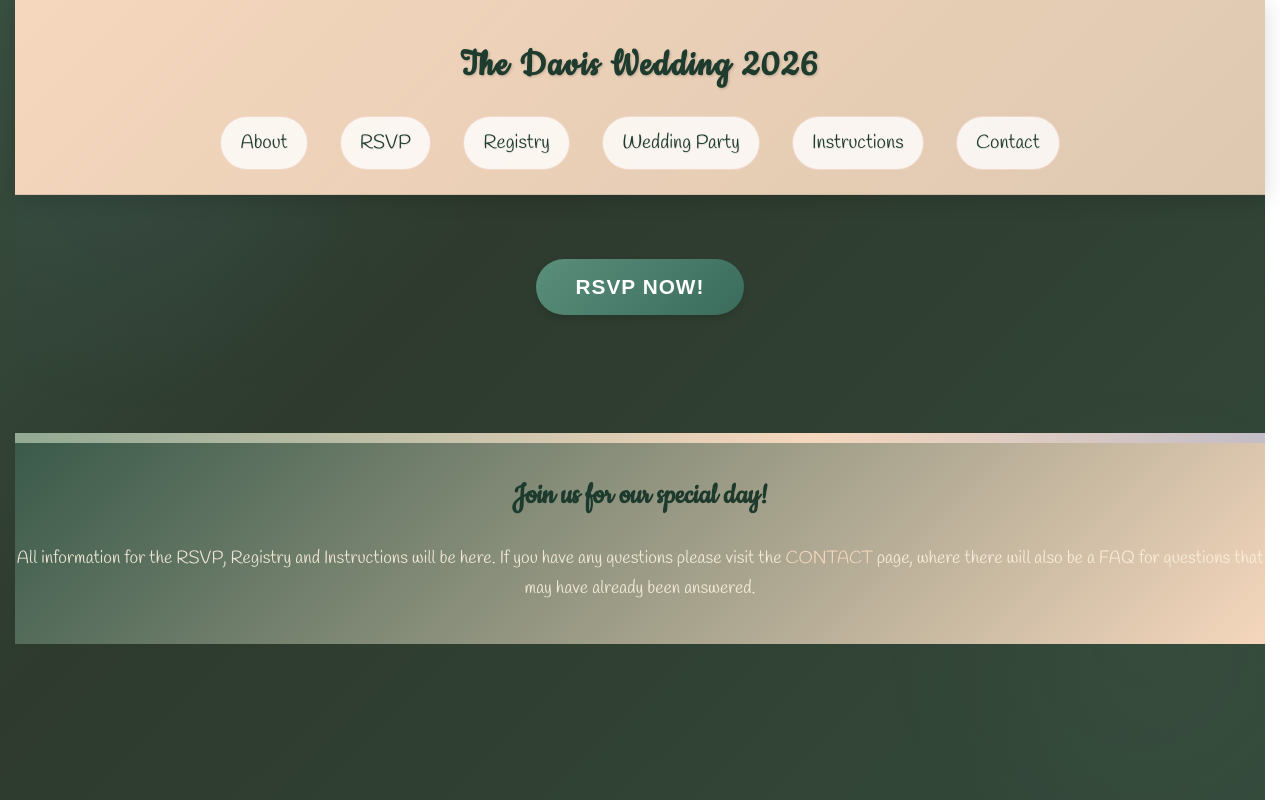
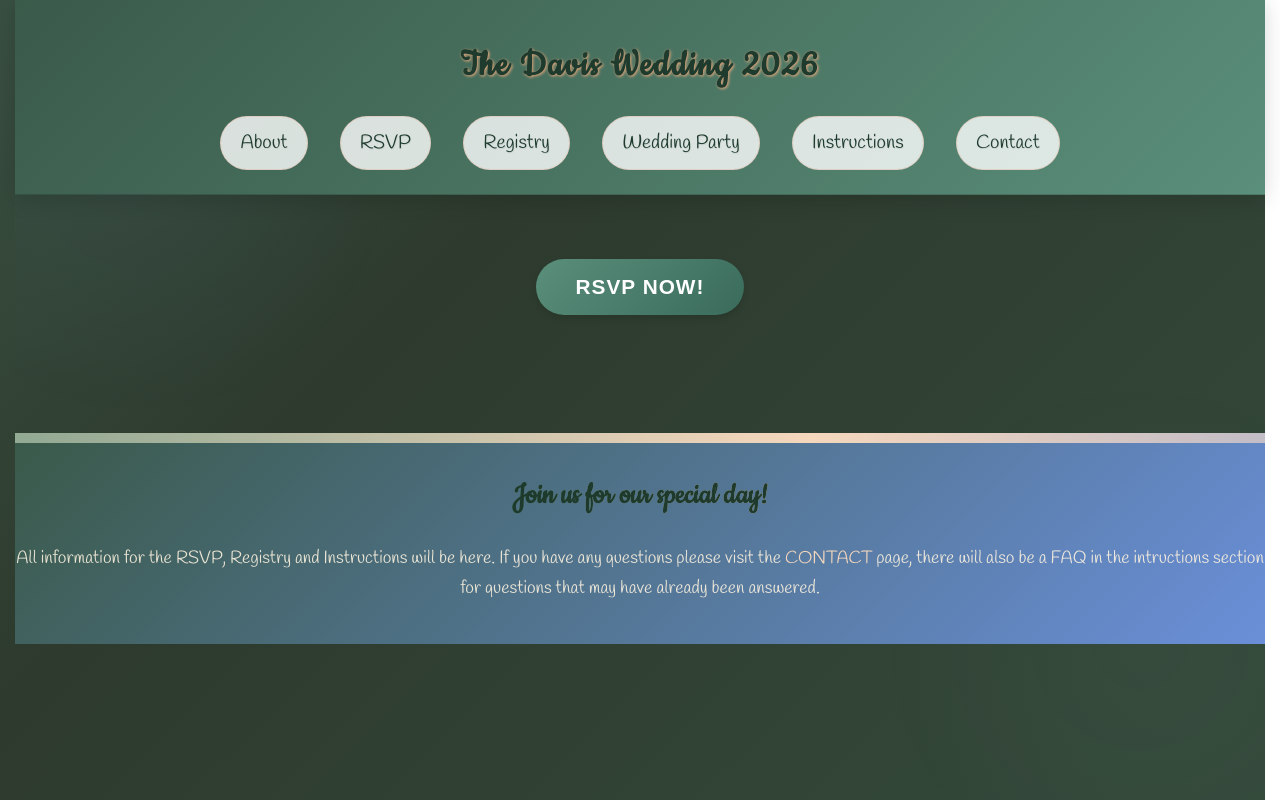
Before and after one commit to Tysonad64/daviswedding2026, a plain HTML site: page index.html in a window 1280 px wide. Drawn offline with Linux system fonts and the light colour scheme; a web font is replaced by a local one.

Commit message:
fixed-styling-home

```diff
--- a/index.html
+++ b/index.html
@@ -47,7 +47,7 @@
         <!-- add links to socials -->
         <div class="special">
             <h3 id="h3spec">Join us for our special day!</h3>
-            <p id="specialPara">All information for the RSVP, Registry and Instructions will be here. If you have any questions please visit the <a href="contact.html" id="contact">CONTACT</a> page, where there will also be a FAQ for questions that may have already been answered.</p>
+            <p id="specialPara">All information for the RSVP, Registry and Instructions will be here. If you have any questions please visit the <a href="contact.html" id="contact">CONTACT</a> page, there will also be a FAQ  in the intructions section for questions that may have already been answered.</p>
 
         </div>
 
--- a/styles.css
+++ b/styles.css
@@ -50,7 +50,7 @@ body {
   font-family: 'Pompiere', 'Handlee', cursive, sans-serif;
   line-height: 1.7;
   color: var(--dark-gray);
-  background: linear-gradient(-45deg, #3a5a4a, #2d3a2d, #5a8f7b, #e8a87c);
+  background: linear-gradient(-45deg, #3a5a4a, #2d3a2d, #5a8f7b, var(--light-peach));
   background-size: 400% 400%;
   min-height: 100vh;
   display: flex;
@@ -248,7 +248,7 @@ main {
 
 /* Header & Navigation */
 header {
-  background: linear-gradient(135deg, var(--light-peach), rgba(232, 208, 184, 0.95));
+  background: linear-gradient(135deg, var(--medium-green), var(--sage-green));
   box-shadow: 0 4px 20px rgba(0, 0, 0, 0.15);
   padding: 1.5rem 0;
   position: sticky;
@@ -305,7 +305,7 @@ header nav a.active::before {
 
 header.shrink {
   padding: 0.5rem 0;
-  background: rgba(232, 208, 184, 0.98);
+  background: linear-gradient(135deg, var(--medium-green), var(--sage-green));
   backdrop-filter: blur(5px);
 }
 
@@ -385,7 +385,7 @@ body.home-page nav a {
 /* Title styling */
 #title {
   color: var(--dark-green);
-  text-shadow: 1px 1px 3px rgba(0, 0, 0, 0.2);
+  text-shadow: 1px 1px 3px var(--peach);
   margin: 0.5rem 0 0.5rem;
   padding: 0.5rem 0;
   position: relative;
@@ -498,7 +498,7 @@ textarea {
 
 /* Footer */
 footer {
-  background: linear-gradient(135deg, #3a5a4a, #f5d7bd);
+  background: linear-gradient(135deg, #3a5a4a, var(--soft-blue));
   color: var(--light-cream);
   padding: 2rem 0;
   text-align: center;
```
